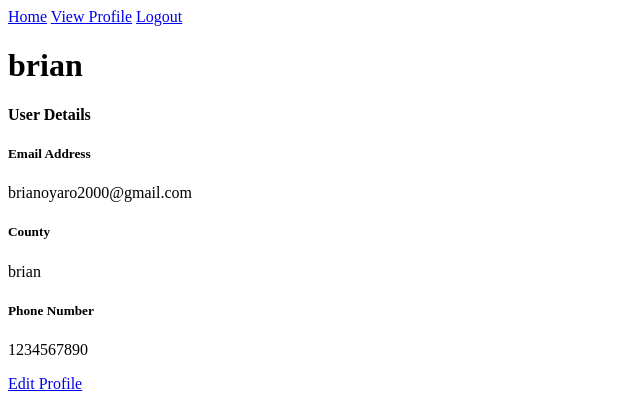
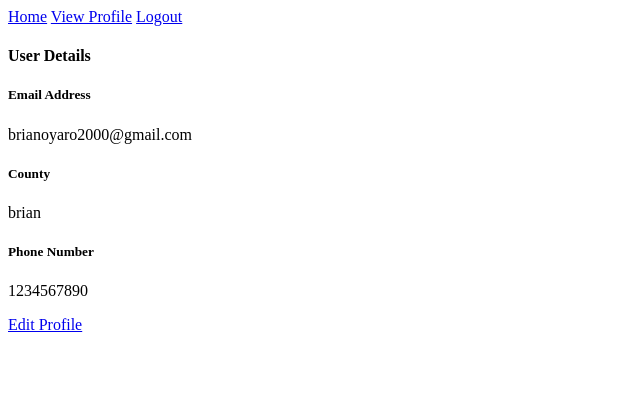
Before and after one commit to Brianoyaro/maji, a Flask app: page /user/profile in a window 1280 px wide. Shown: the top 420 px of the page, without its empty margins (0-640 px from the left). Run offline with Flask 3, Linux system fonts and the light colour scheme; a user stored in the database is signed in.

Commit message:
user profile

```diff
--- a/app/templates/edit_profile.html
+++ b/app/templates/edit_profile.html
@@ -14,7 +14,7 @@
 			{{ form.county.label }}<br>
 			{{ form.county() }}<br>
 			{% for error in form.county.errors %}
-				<spanstyle="color: red">{{ error }}</span>
+				<span style="color: red">{{ error }}</span>
 			{% endfor %}
 		</p>
 		<p>
--- a/app/templates/profile.html
+++ b/app/templates/profile.html
@@ -1,10 +1,9 @@
 {% extends 'base.html' %}
 {% block content %}
-	<h1>{{ user.username }}</h1>
 	<div>
 		<h4>User Details</h4>
 		<h5>Email Address</h5>
-		<p>{{ user.email }}</p>
+		<p>{{ user.email }} </p>
 		<h5>County</h5>
 		<p>{{ user.county }}</p>
 		<h5>Phone Number</h5>
```
